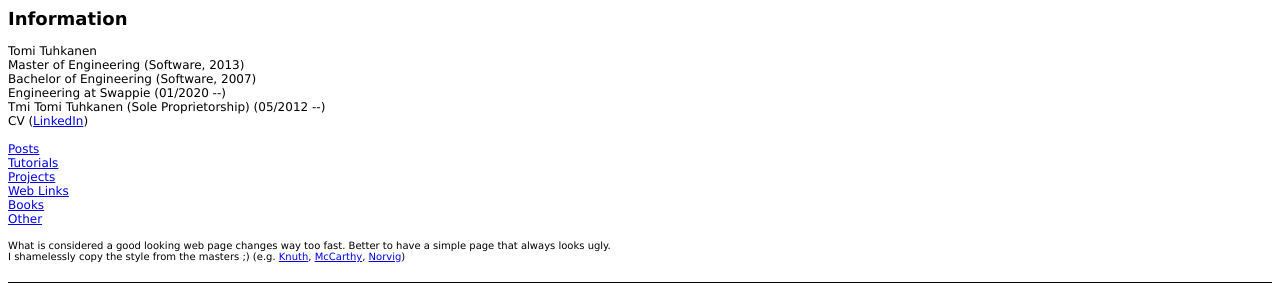
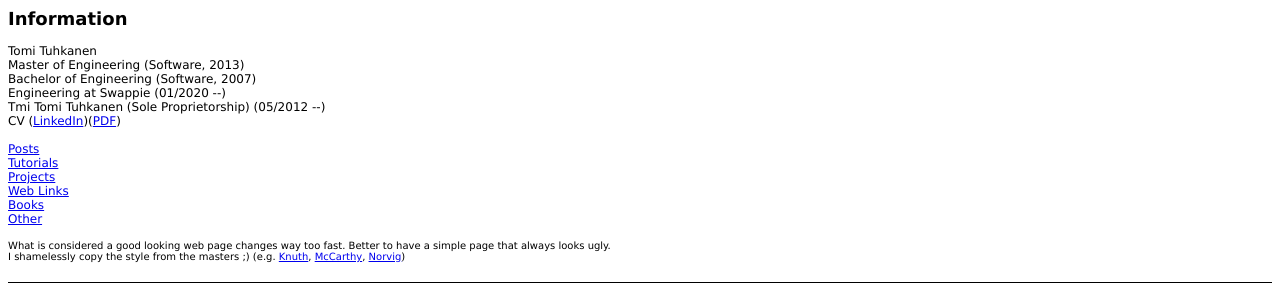
Before and after one commit to ttu/ttu.github.io, a Jekyll site: the page index.html, which Jekyll copies as it is, in a window 1280 px wide and 900 px high. Shown: the top 305 px of the window. Built offline with Jekyll 4.4.1, drawn with Linux system fonts in a browser that asks for light colours.

Commit message:
Add PDF CV

```diff
--- a/index.html
+++ b/index.html
@@ -60,7 +60,7 @@
 		Bachelor of Engineering (Software, 2007)<br/>
 		Engineering at Swappie (01/2020 --)<br/>
 		Tmi Tomi Tuhkanen (Sole Proprietorship) (05/2012 --)<br/>
-		CV (<a href="https://www.linkedin.com/in/tomitu/">LinkedIn</a>)<br/>
+		CV (<a href="https://www.linkedin.com/in/tomitu/">LinkedIn</a>)(<a href="CV.pdf">PDF</a>)<br/>
 		<br/>
 
 		<a href="#posts">Posts</a><br/>
```
Also changed, not shown: 1 other file.
